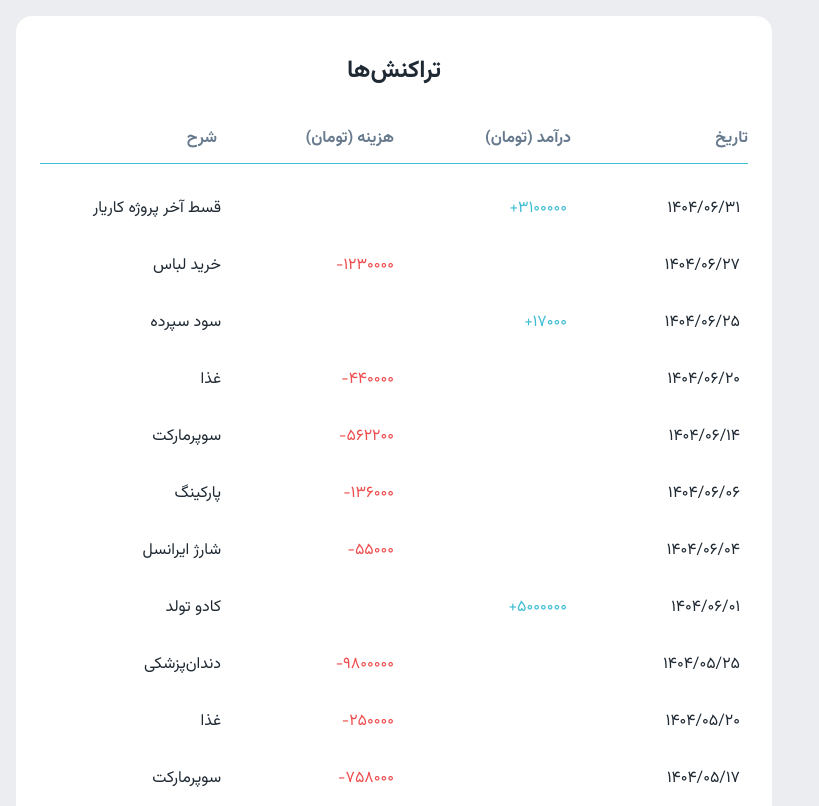
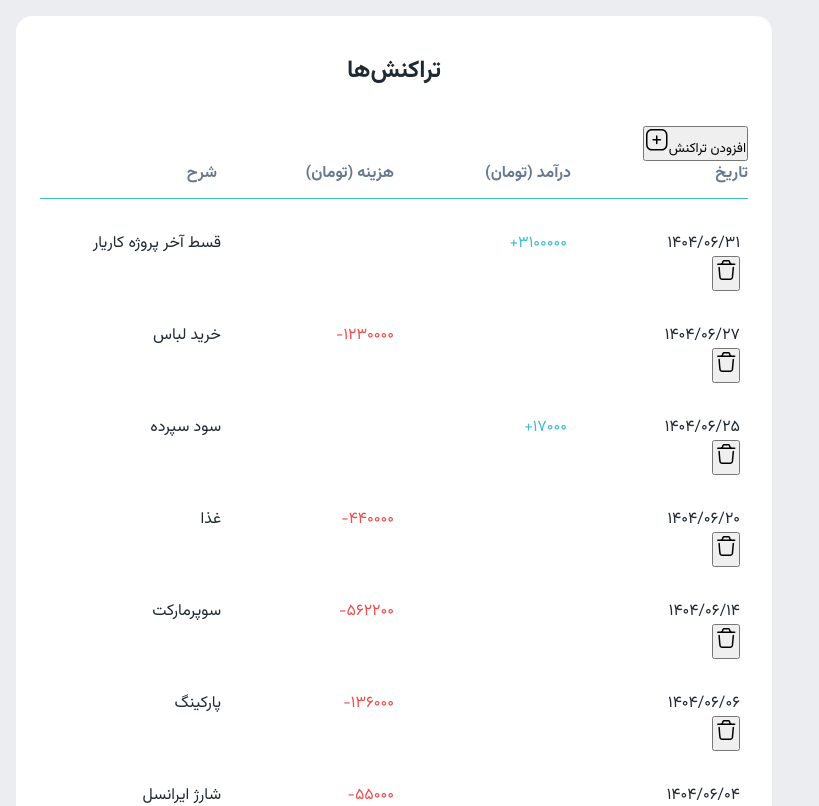
Before and after one commit to fardin-farrokhzad/Expence-Tracker, a React (Vite) app: page / in a window 1280 px wide. Shown: the top 806 px of the page, without its empty margins (0-819 px from the left). Built offline with nearby package versions, Linux system fonts and the light colour scheme; data requests are answered from the project's data file.

Commit message:
add and delete transaction button added, numberToPersian  made arrow, empty list message added

```diff
--- a/src/components/TransanctionTable/TransactionTable.jsx
+++ b/src/components/TransanctionTable/TransactionTable.jsx
@@ -1,18 +1,40 @@
+// TransactionTable.jsx
+import { useState } from 'react';
 import styles from './TransactionTable.module.css';
+import AddTransactionModal from '../AddTransactionModal/AddTransactionModal';
 
-// Converting numbers to Persian
-function numberToPersian(number) {
-  return number.toString().replace(/[0-9]/g, d => '۰۱۲۳۴۵۶۷۸۹'[d]);
-}
+// Convert numbers to Persian
+const numberToPersian = number => number?.toString().replace(/[0-9]/g, d => '۰۱۲۳۴۵۶۷۸۹'[d]) || '';
 
 // Transaction Table Component
-const TransactionTable = ({ data }) => {
+const TransactionTable = ({ data, addTransaction, removeTransaction }) => {
+  const [modalOpen, setModalOpen] = useState(false);
+
+  const handleAddTransaction = transaction => {
+    addTransaction(transaction);
+  };
+
   return (
     <section className={styles.transactions}>
+      {/* Title + Add Button */}
+      <div className={styles.title__wrapper}>
         <h2 className={styles.transactions__title}>تراکنش‌ها</h2>
+        <button className={styles.transaction__button} onClick={() => setModalOpen(true)}>
+          <span>افزودن تراکنش</span>
+          <img src='/src/assets/SVGs/Outline/Plus.svg' alt='' />
+        </button>
+      </div>
 
+      {/* No Data */}
+      {data.length === 0 ? (
+        <div className={styles.no__data}>
+          <img src='/src/assets/SVGs/Outline/Danger Circle.svg' alt='' />
+          <span>شما هنوز تراکنشی وارد نکرده‌اید</span>
+        </div>
+      ) : (
+        <>
           {/* Table Header */}
-      <div className={`${styles.transactions__header} ${styles.desktopOnly}`}>
+          <div className={`${styles.transactions__header} ${styles.desktop__only}`}>
             <span>تاریخ</span>
             <span>درآمد (تومان)</span>
             <span>هزینه (تومان)</span>
@@ -46,9 +68,20 @@ const TransactionTable = ({ data }) => {
                 <div className={`${styles.transaction__item} ${styles.description}`}>
                   <span>{item.description}</span>
                 </div>
+
+                {/* Delete button */}
+                <div className={styles.transaction__item}>
+                  <button className={styles.deleteButton} onClick={() => removeTransaction(item.id)}>
+                    <img src='/src/assets/SVGs/Outline/Delete.svg' className={styles.delete} alt='' />
+                  </button>
+                </div>
               </div>
             ))}
           </div>
+        </>
+      )}
+
+      <AddTransactionModal isOpen={modalOpen} onClose={() => setModalOpen(false)} onSubmit={handleAddTransaction} />
     </section>
   );
 };
```
Lines whose indentation alone changed are shown as unchanged.
